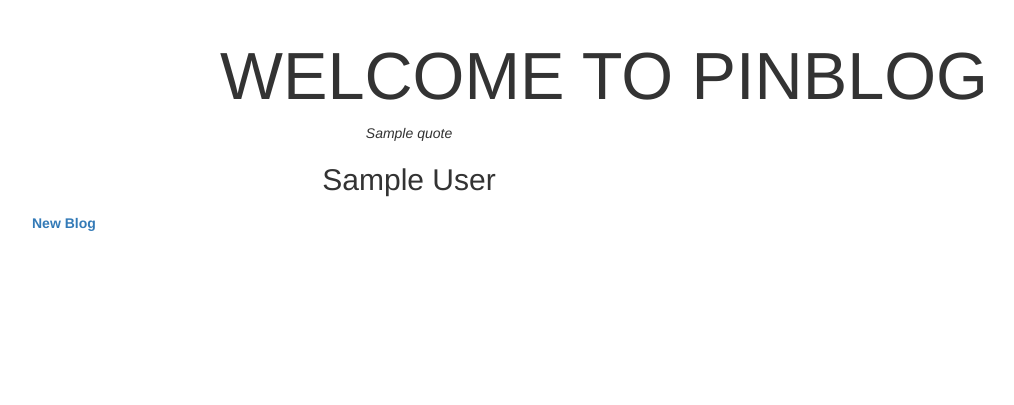
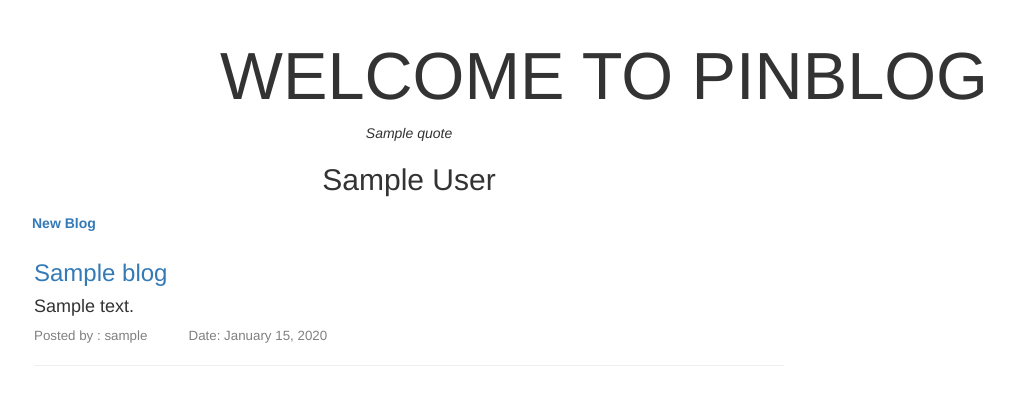
Before and after one commit to jLuseno161/Pinblog, a Flask app: template app/templates/index.html in a window 1280 px wide. Shown: the part 65-470 px from the top of the page, without its empty margins (36-1050 px from the left). Run offline with Flask 2, Linux system fonts and the light colour scheme; the template is opened without the code that fills it: most values are stand-ins (such as "Sample title", 1, 10 or a date in 2020); data that the repository does not hold is empty; some libraries are stand-ins or nearby versions.

Commit message:
display posted blogs

```diff
--- a/app/templates/index.html
+++ b/app/templates/index.html
@@ -26,6 +26,30 @@
         <a type="button" class="btn" style="font-weight:700" href="{{url_for('main.new_blog')}}">
             New Blog
         </a>
+
+    </div>
+</div>
+
+<div class="container">
+    <div class="row">
+        <div class="col-lg-8 col-md-10 mx-auto">
+            {%for blog in blogs[::-1]%}
+            <div class="diplayblog column-md-4">
+                <a href="{{url_for('main.new_blog', id = blog.id)}}">
+                    <h3 class="title">
+                        {{blog.blog_title}}
+                    </h3>
+                </a>
+                <h4 class="content">
+                    {{blog.blog_content | truncate (50)}}
+                </h4>
+                <p style="font-weight: 100; font-size:10pt; color:grey "><span style="margin-right: 5%;">Posted by :
+                    {{blog.user.username}}  </span>Date: {{blog.posted_at.strftime('%B %d, %Y')}}
+                </p>
+            </div>
+            <hr>
+            {%endfor%}
+        </div>
     </div>
 </div>
 {%endblock%}
```
